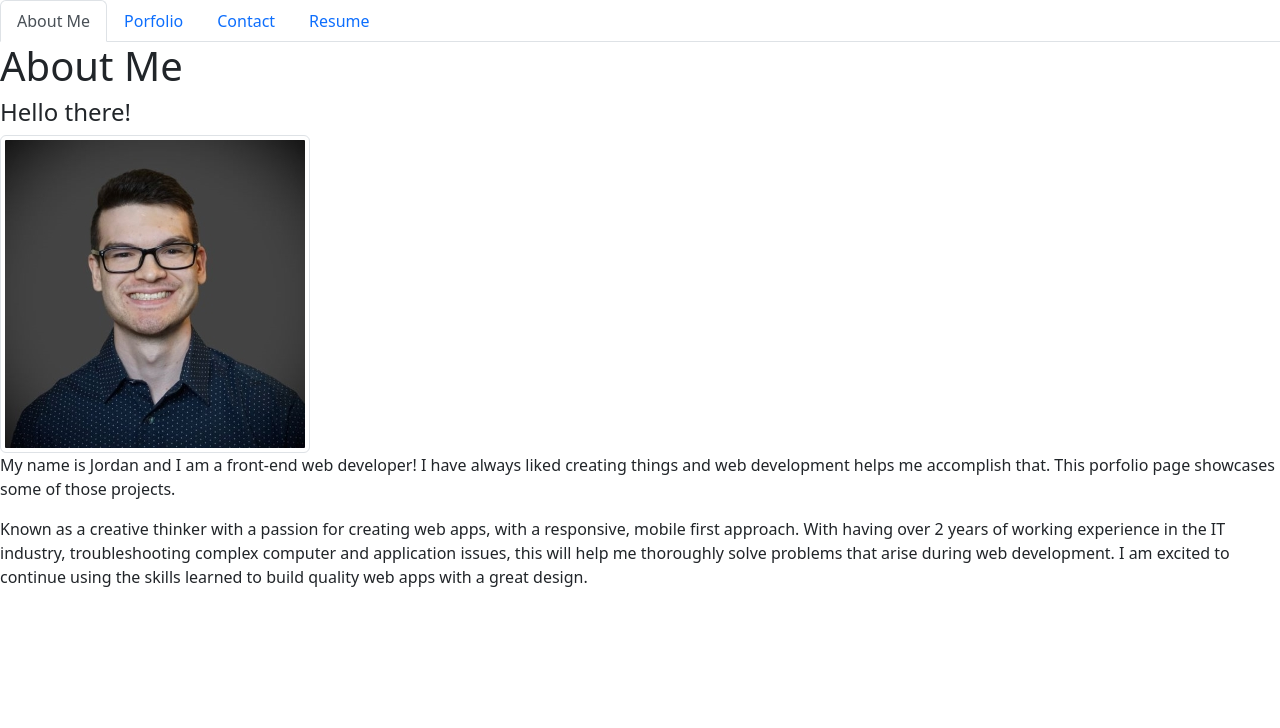
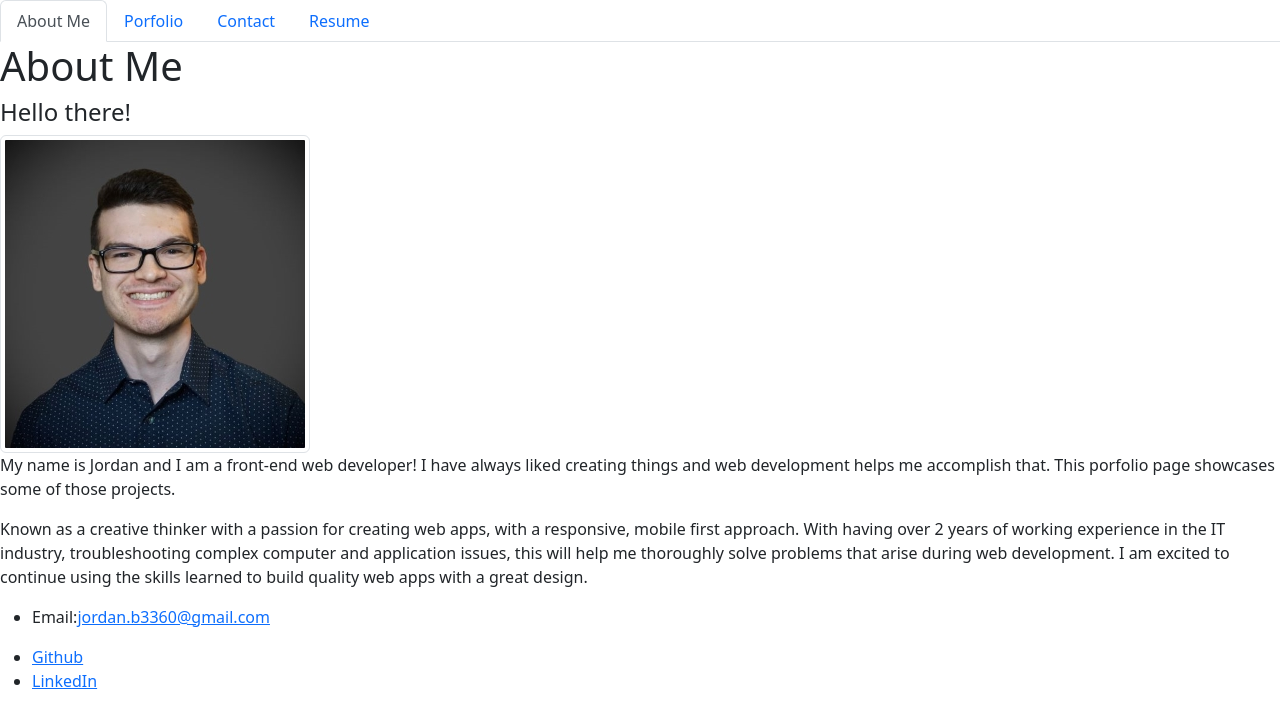
Before and after one commit to jordanb366/awesome-portfolio-page, a React (Create React App) app: page / in a window 1280 px wide. Shown: the top 728 px of the page. Built offline with nearby package versions, Linux system fonts and the light colour scheme.

Commit message:
added Footer component and added form to contact page

```diff
--- /dev/null
+++ b/src/components/Footer.js
@@ -0,0 +1,26 @@
+import React from "react";
+
+export default function Footer() {
+  return (
+    <div>
+      <div class="contact-me-links">
+        <ul>
+          <li>
+            <p>
+              Email:
+              <a href="mailto:jordan.b3360@gmail.com">jordan.b3360@gmail.com</a>
+            </p>
+          </li>
+          <li>
+            <a href="https://github.com/jordanb366">Github</a>
+          </li>
+          <li>
+            <a href="https://www.linkedin.com/in/jordan-bradley-6a806a165/">
+              LinkedIn
+            </a>
+          </li>
+        </ul>
+      </div>
+    </div>
+  );
+}
--- a/src/components/pages/About.js
+++ b/src/components/pages/About.js
@@ -1,5 +1,5 @@
 import React from "react";
-
+import Footer from "../Footer";
 import profilePicture from "../../images/profile-picture.jpg";
 
 export default function About() {
@@ -26,6 +26,7 @@ export default function About() {
         arise during web development. I am excited to continue using the skills
         learned to build quality web apps with a great design.
       </p>
+      <Footer />
     </div>
   );
 }
--- a/src/components/pages/Contact.js
+++ b/src/components/pages/Contact.js
@@ -1,22 +1,39 @@
-import React from 'react';
-
+import React from "react";
+import Footer from "../Footer";
 export default function Contact() {
   return (
     <div>
       <h1>Contact Page</h1>
-      <p>
-        Integer cursus bibendum sem non pretium. Vestibulum in aliquet sem, quis
-        molestie urna. Aliquam semper ultrices varius. Aliquam faucibus sit amet
-        magna a ultrices. Aenean pellentesque placerat lacus imperdiet
-        efficitur. In felis nisl, luctus non ante euismod, tincidunt bibendum
-        mi. In a molestie nisl, eu sodales diam. Nam tincidunt lacus quis magna
-        posuere, eget tristique dui dapibus. Maecenas fermentum elementum
-        faucibus. Quisque nec metus vestibulum, egestas massa eu, sollicitudin
-        ipsum. Nulla facilisi. Sed ut erat ligula. Nam tincidunt nunc in nibh
-        dictum ullamcorper. Class aptent taciti sociosqu ad litora torquent per
-        conubia nostra, per inceptos himenaeos. Etiam ornare rutrum felis at
-        rhoncus. Etiam vel condimentum magna, quis tempor nulla.
-      </p>
+      <form className="form-group">
+        <div className="form-group">
+          <label for="exampleFormControlInput1">Name:</label>
+          <input
+            type="name"
+            class="form-control"
+            id="exampleFormControlInput1"
+            placeholder="name"
+          ></input>
+        </div>
+        <div className="form-group">
+          <label for="exampleFormControlInput1">Email address</label>
+          <input
+            type="email"
+            class="form-control"
+            id="exampleFormControlInput1"
+            placeholder="name@example.com"
+          ></input>
+        </div>
+        <div className="form-group">
+          <label for="exampleFormControlTextarea1">Description</label>
+          <textarea
+            className="form-control"
+            id="exampleFormControlTextarea1"
+            rows="3"
+          ></textarea>
+        </div>
+        <button className="btn btn-dark">Submit</button>
+      </form>
+      <Footer />
     </div>
   );
 }
--- a/src/components/pages/Portfolio.js
+++ b/src/components/pages/Portfolio.js
@@ -1,4 +1,5 @@
 import React from "react";
+import Footer from "../Footer";
 import project1 from "../../images/Project1Screenshot.png";
 import project2 from "../../images/Project2Screenshot.png";
 import project3 from "../../images/Project3Screenshot.png";
@@ -105,6 +106,7 @@ export default function Porfolio() {
           </a>
         </div>
       </div>
+      <Footer />
     </div>
   );
 }
--- a/src/components/pages/Resume.js
+++ b/src/components/pages/Resume.js
@@ -1,4 +1,5 @@
 import React from "react";
+import Footer from "../Footer";
 import myResume from "../../resume/Bradley_Jordan_Resume.docx";
 
 export default function Resume() {
@@ -23,6 +24,7 @@ export default function Resume() {
           <li>MERN</li>
         </ul>
       </div>
+      <Footer />
     </div>
   );
 }
```
Also changed, not shown: src/components/Project.js (added).
